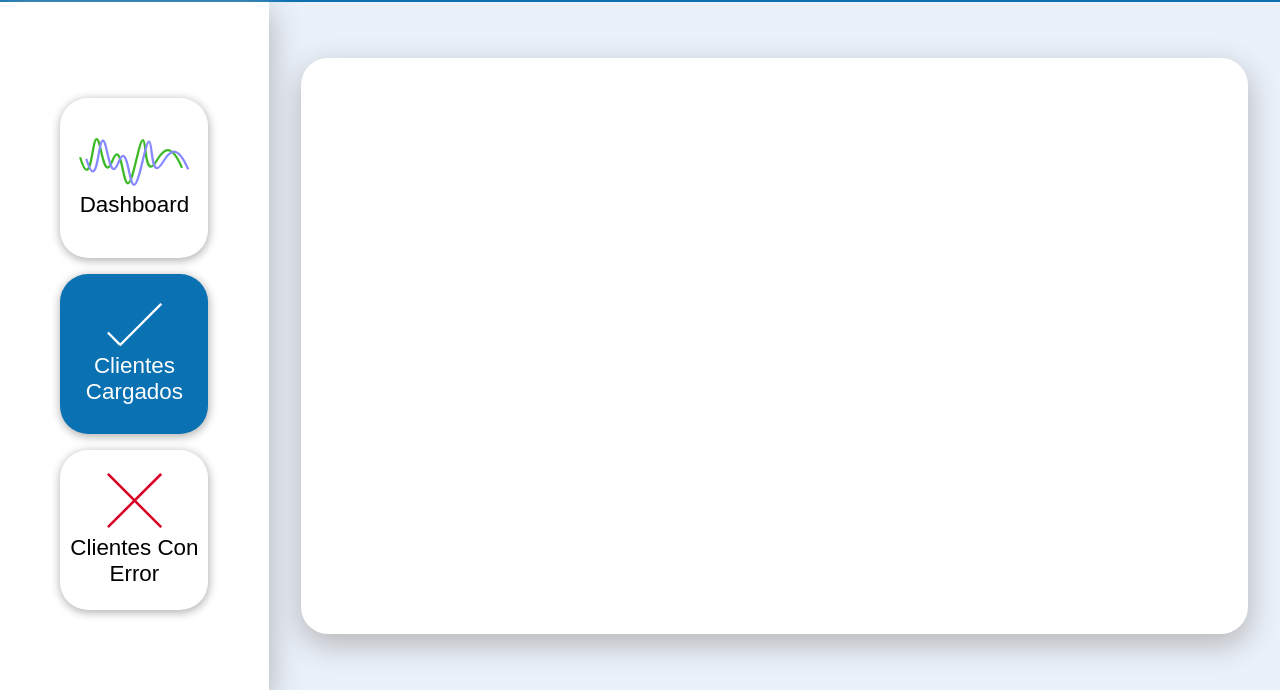
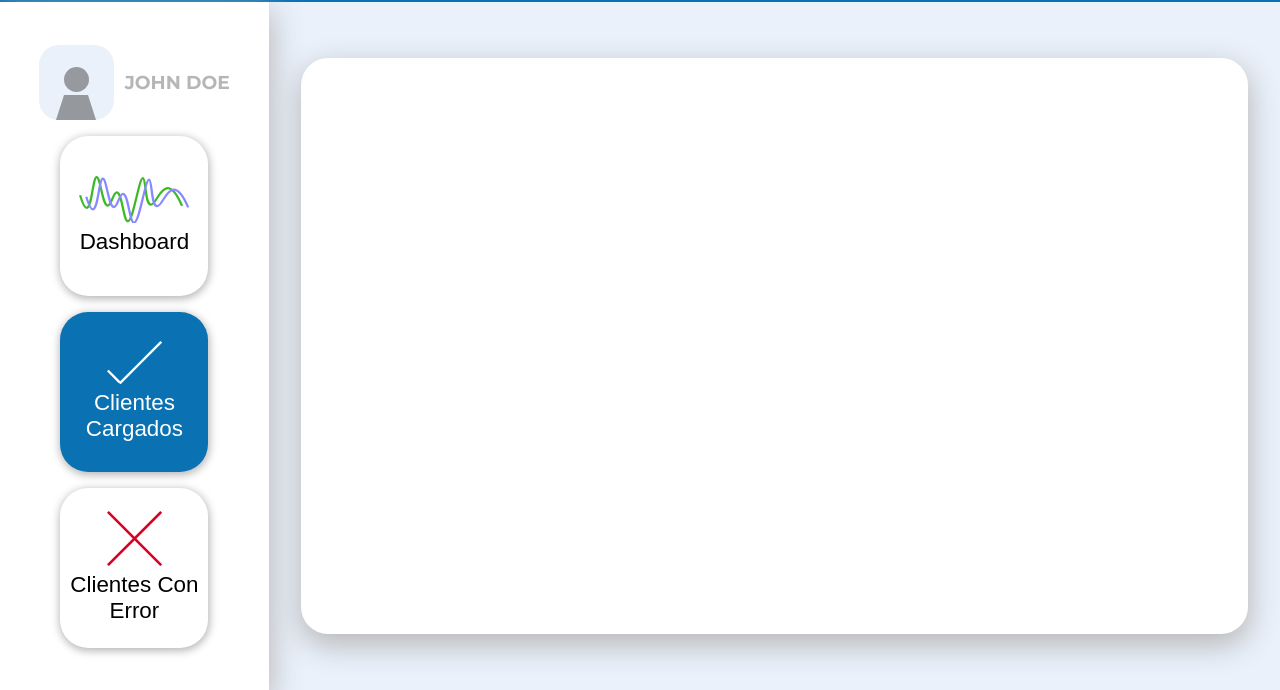
Before and after one commit to garzonsergio/smartTest, a plain HTML site: page index.html in a window 1280 px wide. Shown: the part 110-800 px from the top of the page. Drawn offline with Linux system fonts and the light colour scheme.

Commit message:
User dummie styled

```diff
--- a/index.html
+++ b/index.html
@@ -16,7 +16,7 @@
             padding: 0;
         }
         html{
-            font-family: 'Lato','Montserrat' sans-serif;
+            font-family: 'Lato', sans-serif;
 
             --black: black;
             --blue-home:#0a72b3;
@@ -36,8 +36,6 @@
             height: 14vh;
             justify-content: space-evenly;
             z-index: 1;
-
-
         }
 
         .logo {
@@ -45,7 +43,7 @@
         }
         h1{
             color:var(--white);
-            font-family: 'Lato', sans-serif;
+
             font-weight: 400;
             text-transform: uppercase;
 
@@ -59,7 +57,7 @@
 
         .input--date-container p {
             color: var(--white);
-            font-family: 'Lato', sans-serif;
+
             font-weight: 300;
             text-transform: uppercase;
         }
@@ -67,7 +65,6 @@
         .input--date-container input{
             border-radius: 50rem;
             border: none;
-            font-family: 'Lato';
             font-size: 12px;
             height: 37px;
             margin:4px 14px 4px 14px;
@@ -94,6 +91,7 @@
             background-color: var(--white);
             box-shadow: 0.5px 10px 30px 1px var(--grey-title);
             display: flex;
+            flex-direction: column;
             height:86vh;
             justify-content: center;
             width:21vw;
@@ -108,18 +106,60 @@
             width: 100%;
         }
 
+        .sidebar--user-container {
+            align-items: center;
+            display: flex;
+            flex-wrap: wrap;
+            justify-content: space-around;
+            width: 75%;
+
+        }
+        .sidebar-user-name{
+            color: var(--grey-title);
+            font-family: 'Montserrat';
+            text-transform: uppercase;
+        }
+        .user-background{
+            background-color: var(--grey-background);
+            height: 75px;
+            width: 75px ;
+            border-radius: 20px;
+            display: flex;
+            flex-direction: column;
+            justify-content: end;
+            align-items: center;
+        }
+
+        .user-head{
+            background-color: var(--grey-paragraph);
+            border-radius: 50%;
+            height: 25px;
+            margin-bottom: 3px;
+            opacity: 0.5;
+            width: 25px;
+        }
+
+        .user-body{
+            border-bottom: 25px solid var(--grey-paragraph);
+            border-left: 8px solid transparent;
+            border-right: 8px solid transparent;
+            height: 0px;
+            opacity: 0.5;
+            width: 40px;
+        }
         .sidebar--button{
             background-color: var(--white);
-            width: 55%;
+            border-radius: 28px;
+            border:none;
+            box-shadow: 0.5px 2px 8px 1px var(--grey-title);
+            cursor: pointer;
+            font-size: 1.4rem;
             height: 20vh;
             margin-top: 16px;
-            border:none;
-            border-radius: 28px;
-            cursor: pointer;
-            box-shadow: 0.5px 2px 8px 1px var(--grey-title);
-            font-size: 1.4rem;
+            overflow: hidden;
+            padding: 5px;
             text-transform: capitalize;
-            padding: 5px;
+            width: 55%;
         }
 
         .dashboard svg{
@@ -189,8 +229,11 @@
     <main>
         <div class="sidebar-container">
             <div class="sidebar--user-container">
-                <picture class="sidebar-user-pic--container"><img/></picture>
-                <h3 class="sidebar-user-name"></h3>
+                <div class="user-background">
+                    <div class="user-head"></div>
+                    <div class="user-body"></div>
+                </div>
+                <h3 class="sidebar-user-name">John Doe</h3>
             </div>
             <div class="sidebar--menu-container">
                 <button class="sidebar--button dashboard"><svg xmlns="http://www.w3.org/2000/svg" viewBox="0 0 195.79 85.15"><defs><style>.cls-1,.cls-2{fill:none;stroke-miterlimit:10;stroke-width:4px;}.cls-1{stroke:var(--green-wave);}.cls-2{stroke:var(--blue-wave);}</style></defs><g id="Capa_2" data-name="Capa 2"><g id="Grid"><path class="cls-1" d="M1.92,34.17c3.4,11.49,7.73,22.71,11.94,22.42C22.94,56,24.6,2.08,31.4,2c6.57-.08,10,50.14,19.5,50.44,6.5.22,9.89-23.36,16.33-23.15,9.4.31,11.7,50.85,19.49,51.18,9.69.41,19.64-77.14,26.81-76.52,5.43.47,3.48,45.2,13.65,47,8.54,1.54,15.75-29,29.73-29.48,10.63-.35,19.88,16.91,26.07,31.68"/><path class="cls-2" d="M12.88,36.85c3.41,11.49,7.74,22.71,11.94,22.42,9.09-.63,10.75-54.51,17.55-54.59,6.57-.08,10,50.14,19.5,50.45,6.5.21,9.88-23.36,16.32-23.16,9.41.31,11.71,50.85,19.5,51.18,9.68.41,19.64-77.13,26.81-76.52,5.42.47,3.48,45.2,13.64,47,8.55,1.54,15.76-29,29.73-29.48,10.64-.35,19.89,16.91,26.08,31.68"/>
```
